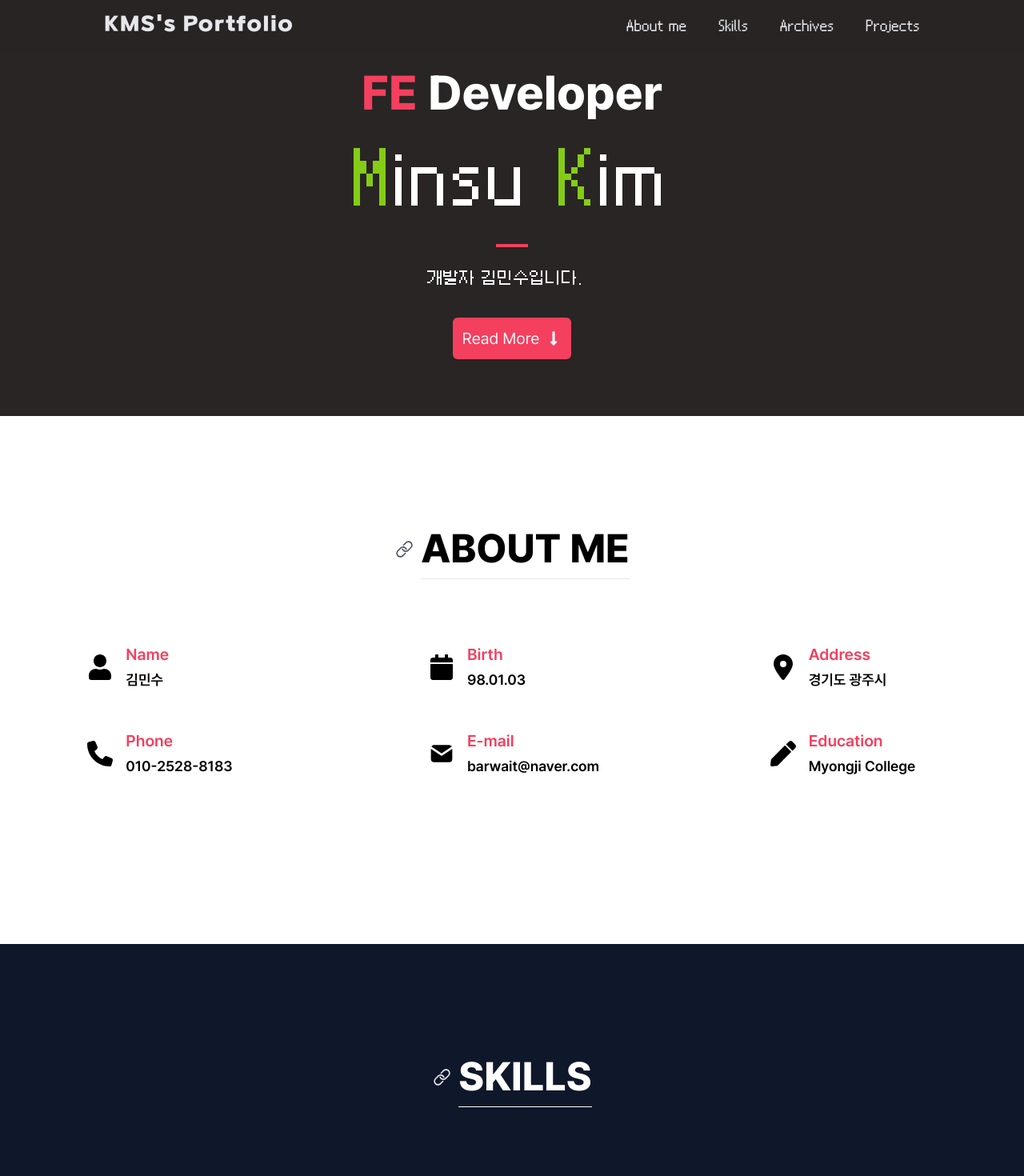
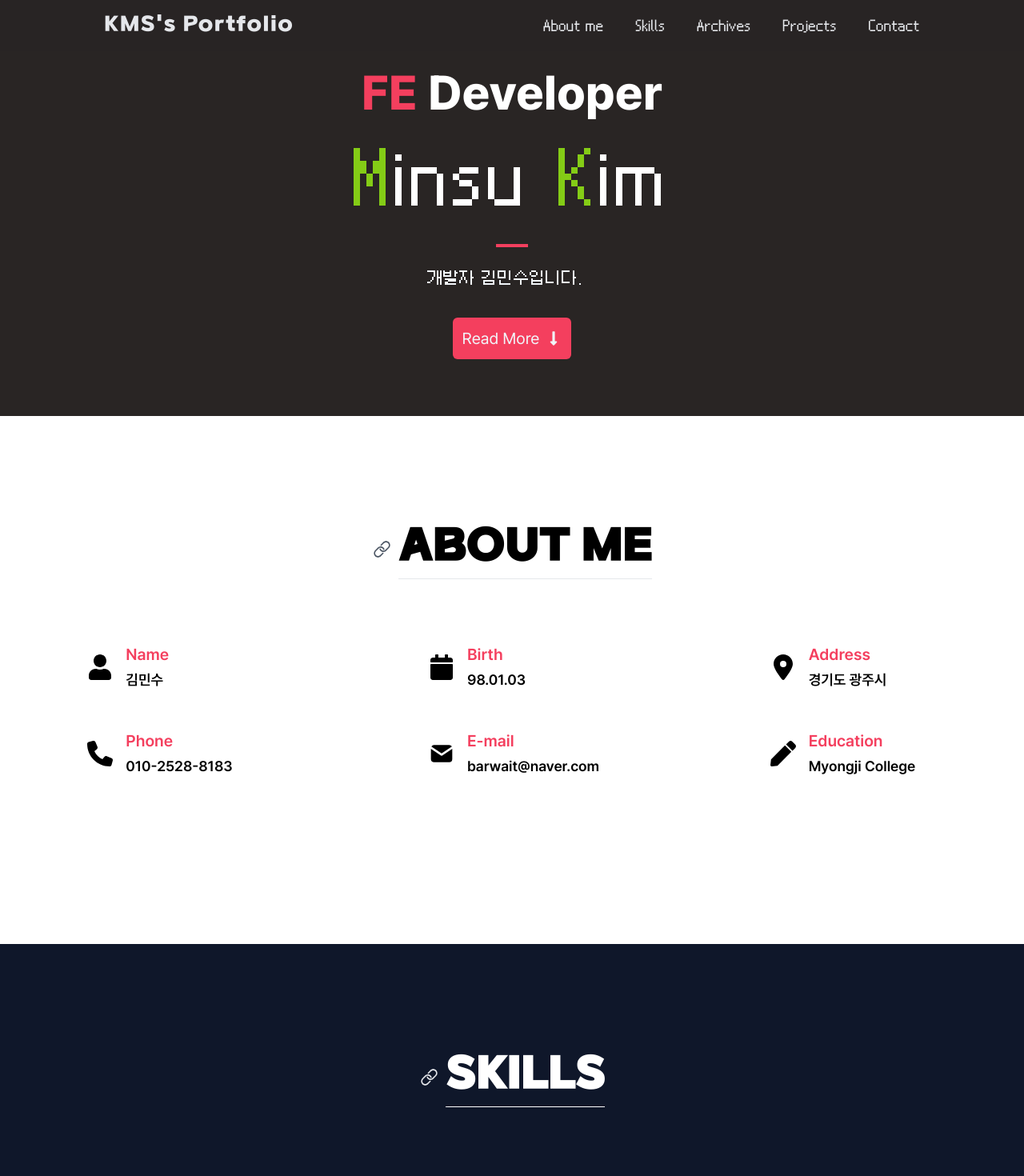
Before and after one commit to yoyobar/portfolio, a Next.js app: page / in a window 1280 px wide. Shown: the top 1470 px of the page at 80% size. Built offline with nearby package versions, Linux system fonts and the light colour scheme.

Commit message:
Footer Mail 버튼 추가'

```diff
--- a/components/about/index.tsx
+++ b/components/about/index.tsx
@@ -1,6 +1,8 @@
 'use client';
 import { IoIosLink } from 'react-icons/io';
 import AboutList from './AboutList';
+import { twMerge as tw } from 'tailwind-merge';
+import { aggro } from '@/util/fonts';
 
 const About = () => {
     const scrollHandler = () => {
@@ -17,7 +19,7 @@ const About = () => {
                         <div onClick={scrollHandler} className="cursor-pointer w-[25px] h-[25px]">
                             <IoIosLink className="w-full h-full text-gray-600 hover:text-black" />
                         </div>
-                        <div className="text-[50px] font-extrabold border-b">ABOUT ME</div>
+                        <div className={tw('text-[50px] font-extrabold border-b', aggro.className)}>ABOUT ME</div>
                     </div>
                     <AboutList />
                 </div>
--- a/components/archive/index.tsx
+++ b/components/archive/index.tsx
@@ -1,5 +1,5 @@
 'use client';
-import { coding } from '@/util/fonts';
+import { aggro, coding } from '@/util/fonts';
 import { FaGithub } from 'react-icons/fa';
 import { SiNextdotjs } from 'react-icons/si';
 import { IoIosLink } from 'react-icons/io';
@@ -33,7 +33,14 @@ const Archive = () => {
                         <div onClick={scrollHandler} className="cursor-pointer w-[25px] h-[25px]">
                             <IoIosLink className="w-full h-full text-gray-200 hover:text-white" />
                         </div>
-                        <div className="text-[50px] font-extrabold border-b border-b-white text-white">Archives</div>
+                        <div
+                            className={tw(
+                                'text-[50px] font-extrabold border-b border-b-white text-white',
+                                aggro.className
+                            )}
+                        >
+                            Archives
+                        </div>
                     </div>
 
                     <div ref={sectionRef} className="flex flex-col lg:flex-row gap-10 w-full px-2 md:px-10">
--- a/components/contact/index.tsx
+++ b/components/contact/index.tsx
@@ -115,7 +115,7 @@ const Contact = () => {
                                     <FormItem>
                                         <FormLabel>성명</FormLabel>
                                         <FormControl>
-                                            <Input placeholder="Name..." {...field} />
+                                            <Input id="mail-handler" placeholder="Name..." {...field} />
                                         </FormControl>
                                         <FormMessage />
                                     </FormItem>
--- a/components/footer/index.tsx
+++ b/components/footer/index.tsx
@@ -5,6 +5,7 @@ import { TbWorld } from 'react-icons/tb';
 import { twMerge as tw } from 'tailwind-merge';
 import { SiNextdotjs } from 'react-icons/si';
 import { IoLogoVercel } from 'react-icons/io5';
+import { IoMdMail } from 'react-icons/io';
 
 const Footer = () => {
     const githubHandler = () => {
@@ -19,18 +20,40 @@ const Footer = () => {
     const vercelHandler = () => {
         window.open('https://vercel.com/');
     };
+    const mailHandler = () => {
+        document.getElementById('mail-handler')!.focus();
+    };
 
     return (
         <div className="relative z-20 w-full h-[200px] bg-stone-800 flex flex-col items-center pt-10 gap-4">
             <div className="flex gap-8 text-gray-200 items-center">
-                <FaGithub onClick={githubHandler} className="text-[45px] cursor-pointer hover:text-gray-400" />
+                <FaGithub
+                    title="github"
+                    onClick={githubHandler}
+                    className="text-[45px] cursor-pointer hover:text-gray-400"
+                />
 
-                <TbWorld onClick={webHandler} className="text-[50px] cursor-pointer hover:text-gray-400" />
+                <TbWorld title="blog" onClick={webHandler} className="text-[50px] cursor-pointer hover:text-gray-400" />
+
+                <IoMdMail
+                    title="mail"
+                    onClick={mailHandler}
+                    className="text-[50px] cursor-pointer hover:text-gray-400"
+                />
             </div>
             <div className={tw('text-gray-200', coding.className)}>© 2024. Min Su Kim. All rights reserved.</div>
             <div className={tw('text-gray-200 flex gap-2 items-center', coding.className)}>
-                Powered By <SiNextdotjs onClick={nextHandler} className="text-2xl hover:text-gray-400 cursor-pointer" />{' '}
-                <IoLogoVercel onClick={vercelHandler} className="text-2xl hover:text-gray-400 cursor-pointer" />
+                Powered By
+                <SiNextdotjs
+                    title="next.js"
+                    onClick={nextHandler}
+                    className="text-2xl hover:text-gray-400 cursor-pointer"
+                />
+                <IoLogoVercel
+                    title="vercel"
+                    onClick={vercelHandler}
+                    className="text-2xl hover:text-gray-400 cursor-pointer"
+                />
             </div>
         </div>
     );
--- a/components/header/index.tsx
+++ b/components/header/index.tsx
@@ -50,6 +50,14 @@ const Header = () => {
         setMenuOpen(false);
     };
 
+    const contactScrollHandler = () => {
+        document.querySelector('.contact-container')?.scrollIntoView({
+            behavior: 'smooth',
+        });
+
+        setMenuOpen(false);
+    };
+
     const toggleMenu = () => {
         setMenuOpen(!isMenuOpen);
     };
@@ -94,6 +102,12 @@ const Header = () => {
                     >
                         Projects
                     </div>
+                    <div
+                        onClick={contactScrollHandler}
+                        className="hover:text-rose-500 cursor-pointer text-gray-200 font-medium"
+                    >
+                        Contact
+                    </div>
                 </div>
                 <div
                     onClick={toggleMenu}
@@ -135,6 +149,12 @@ const Header = () => {
                     >
                         Projects
                     </div>
+                    <div
+                        onClick={contactScrollHandler}
+                        className="hover:text-white cursor-pointer text-gray-200 font-medium text-2xl border-b-2 border-transparent hover:border-b-slate-100 transition"
+                    >
+                        Contact
+                    </div>
                 </div>
             </motion.div>
         </>
--- a/components/skill/index.tsx
+++ b/components/skill/index.tsx
@@ -2,7 +2,8 @@
 import { IoIosLink } from 'react-icons/io';
 import * as constData from '@/app/config/const';
 import SkillList from './SkillList';
-import { coding } from '@/util/fonts';
+import { aggro, coding } from '@/util/fonts';
+import { twMerge as tw } from 'tailwind-merge';
 
 const Skill = () => {
     const scrollHandler = () => {
@@ -19,7 +20,14 @@ const Skill = () => {
                         <div onClick={scrollHandler} className="cursor-pointer w-[25px] h-[25px]">
                             <IoIosLink className="w-full h-full text-gray-200 hover:text-white" />
                         </div>
-                        <div className="text-[50px] font-extrabold border-b border-b-white text-white">SKILLS</div>
+                        <div
+                            className={tw(
+                                'text-[50px] font-extrabold border-b border-b-white text-white',
+                                aggro.className
+                            )}
+                        >
+                            SKILLS
+                        </div>
                     </div>
                     <SkillList title="Front-End" data={constData.skillDataFE} />
 
```
